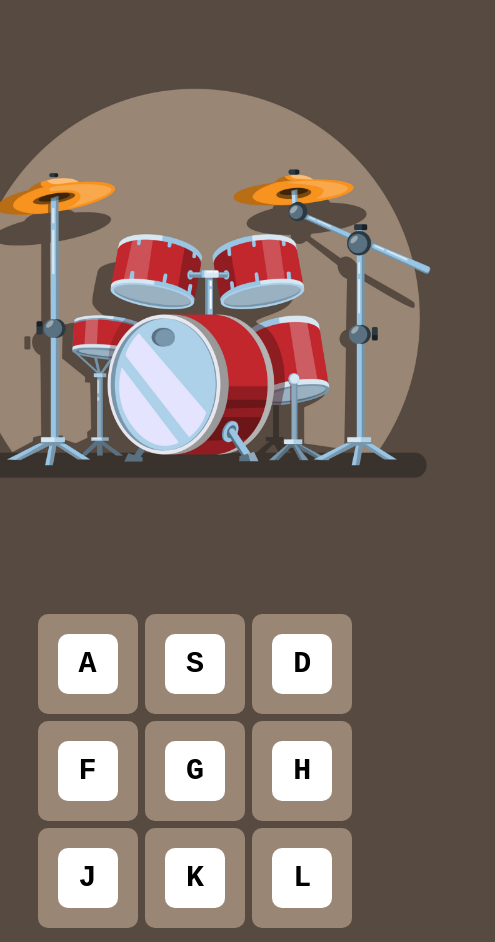
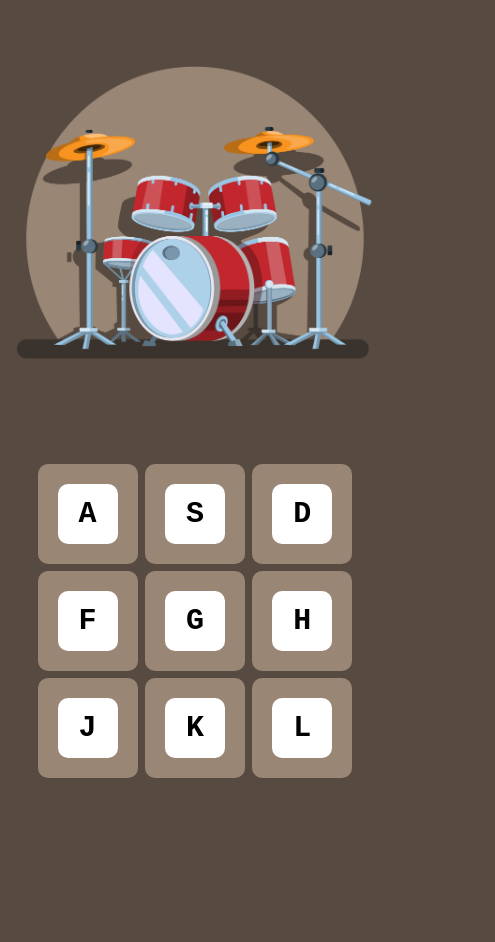
Before and after one commit to vedantpatel07756/DRUMKIT, a plain HTML site: page index.html in a window 390 px wide. Shown: the whole page, 495 px wide, since content can reach past the window. After the commit the page ends 844 px from the top, so only its background shows below. Drawn offline with Linux system fonts and the light colour scheme.

Commit message:
responsive of img

```diff
--- a/style.css
+++ b/style.css
@@ -47,6 +47,11 @@ body{
 .letters::before{
     position: absolute;
     top: -20px;
+}
 
-
-}
+@media only screen and (max-width: 600px) {
+   .container img{
+    width: 450px;
+    height: 450px;
+   }
+  }
```
